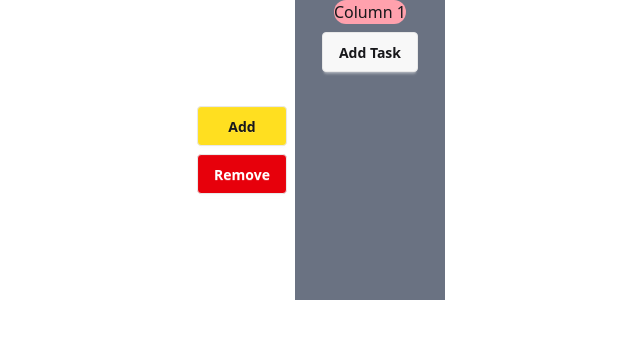
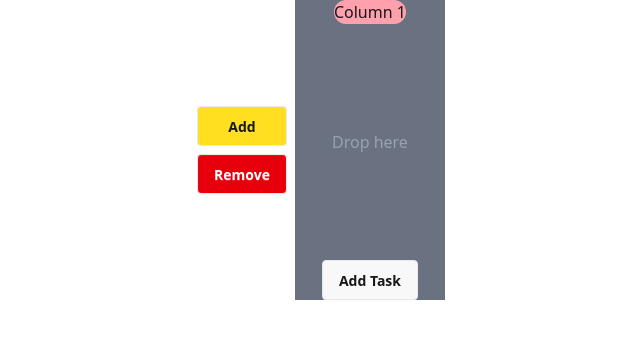
Before and after one commit to ariful97768/Task-Management2, a React (Vite) app: page / in a window 1280 px wide. Both pictures are taken after a click on the button "Add". Shown: the top 338 px of the page, without its empty margins (319-959 px from the left). Built offline with nearby package versions, Linux system fonts and the light colour scheme.

Commit message:
refactor: enhance drag-and-drop functionality for task management

```diff
--- a/src/Components/Column.jsx
+++ b/src/Components/Column.jsx
@@ -1,24 +1,30 @@
-import React, { useState } from 'react';
+import React, { useMemo, useState } from 'react';
 import { CSS } from '@dnd-kit/utilities';
-import { useSortable } from '@dnd-kit/sortable';
+import { SortableContext, useSortable } from '@dnd-kit/sortable';
 import Task from './Task';
 const Column = ({ column, createTasks, tasks }) => {
     const { setNodeRef, attributes, listeners, transform, transition } = useSortable({ id: column.id });
-
+    const tasksId = useMemo(() => tasks.map((task) => task.id), [tasks]);
 
     const styles = {
         transition,
         transform: CSS.Transform.toString(transform),
     }
 
-
+    // {...attributes} {...listeners} ref={setNodeRef} style={styles}
     return (
         <>
-            <div {...attributes} {...listeners} ref={setNodeRef} style={styles} className='h-[300px] w-[150px] bg-gray-500 text-center space-y-2 flex flex-col items-center'>
+            <div className='h-[300px] w-[150px] bg-gray-500 text-center space-y-2 flex flex-col items-center'>
                 <h2 className='bg-rose-300 rounded-2xl'>{column.title}</h2>
-                {tasks.map(task => (
-                    <Task key={task.id} title={task.title} columnId={task.columnId} />
-                ))}
+                <SortableContext items={tasksId}>
+                    {tasks.length > 0 ?
+                        tasks.map(task => (
+                            <Task key={task.id} id={task.id} title={task.title} columnId={task.columnId} />
+                        ))
+                        : <div className="h-full w-full flex items-center justify-center text-gray-400">
+                        Drop here
+                    </div>}
+                </SortableContext>
                 <button onClick={() => createTasks(column.id)} className="btn">Add Task</button>
             </div >
         </>
--- a/src/Components/ColumnContainer.jsx
+++ b/src/Components/ColumnContainer.jsx
@@ -1,7 +1,7 @@
 import React, { useMemo, useState } from 'react';
 import Column from './Column';
 import { DndContext } from '@dnd-kit/core';
-import { SortableContext, useSortable } from '@dnd-kit/sortable';
+import { arrayMove, SortableContext, useSortable } from '@dnd-kit/sortable';
 
 const Columns = () => {
     const [columns, setColumns] = useState([]);
@@ -34,10 +34,39 @@ const Columns = () => {
             return false;
         }
     }
+    const onDragOver = (event) => {
+        console.log(event);
+        // const activeIndex = columnsId.indexOf(activeId);
+        // const overIndex = columnsId.indexOf(overId);
+        // const newColumns = [...columns];
+        // const activeColumn = newColumns[activeIndex];
+        // newColumns[activeIndex] = newColumns[overIndex];
+        // newColumns[overIndex] = activeColumn;
+        // setColumns(newColumns);
+        const { active, over } = event;
+        if (!over) return
+
+        const activeId = active.id;
+        const overId = over?.id;
+
+        if (activeId === overId) return;
+        setTasks(tasks => {
+            const activeIdx = tasks.findIndex(task => task.id === activeId);
+            const overIdx = tasks.findIndex(task => task.id === overId);
+
+            if(tasks[activeIdx].columnId !== tasks[overIdx].columnId) {
+                tasks[activeIdx].columnId = tasks[overIdx].columnId;
+            }
+
+            return arrayMove(tasks, activeIdx, overIdx);
+        })
+
+
+    }
 
 
     return (
-        <DndContext onDragStart={onDragStart}>
+        <DndContext onDragStart={onDragStart} onDragOver={onDragOver}>
             <section className='flex items-center gap-2 justify-center'>
 
                 <div className='flex flex-col gap-2'>
--- a/src/Components/Task.jsx
+++ b/src/Components/Task.jsx
@@ -1,9 +1,21 @@
+import { useSortable } from '@dnd-kit/sortable';
+import { CSS } from '@dnd-kit/utilities';
 import React from 'react';
 
-const Task = ({ title, columnId }) => {
+const Task = ({ id, title, columnId }) => {
+
+    const { setNodeRef, attributes, listeners, transform, transition, isDragging } = useSortable({ id });
+    const styles = {
+        transition,
+        transform: CSS.Transform.toString(transform),
+    }
+    if (isDragging) {
+        return <h2 ref={setNodeRef} style={styles} className='h-[50px] w-[100px] bg-green-500 text-center opacity-50'> {title} columnId {columnId}</h2>
+    }
+
     return (
-        <div className='h-[50px] w-[100px] bg-green-500 text-center'>
-            { title} columnId { columnId}
+        <div {...attributes} {...listeners} ref={setNodeRef} style={styles} className='h-[50px] w-[100px] bg-green-500 text-center'>
+            {title} columnId {columnId}
         </div>
     );
 };
```
